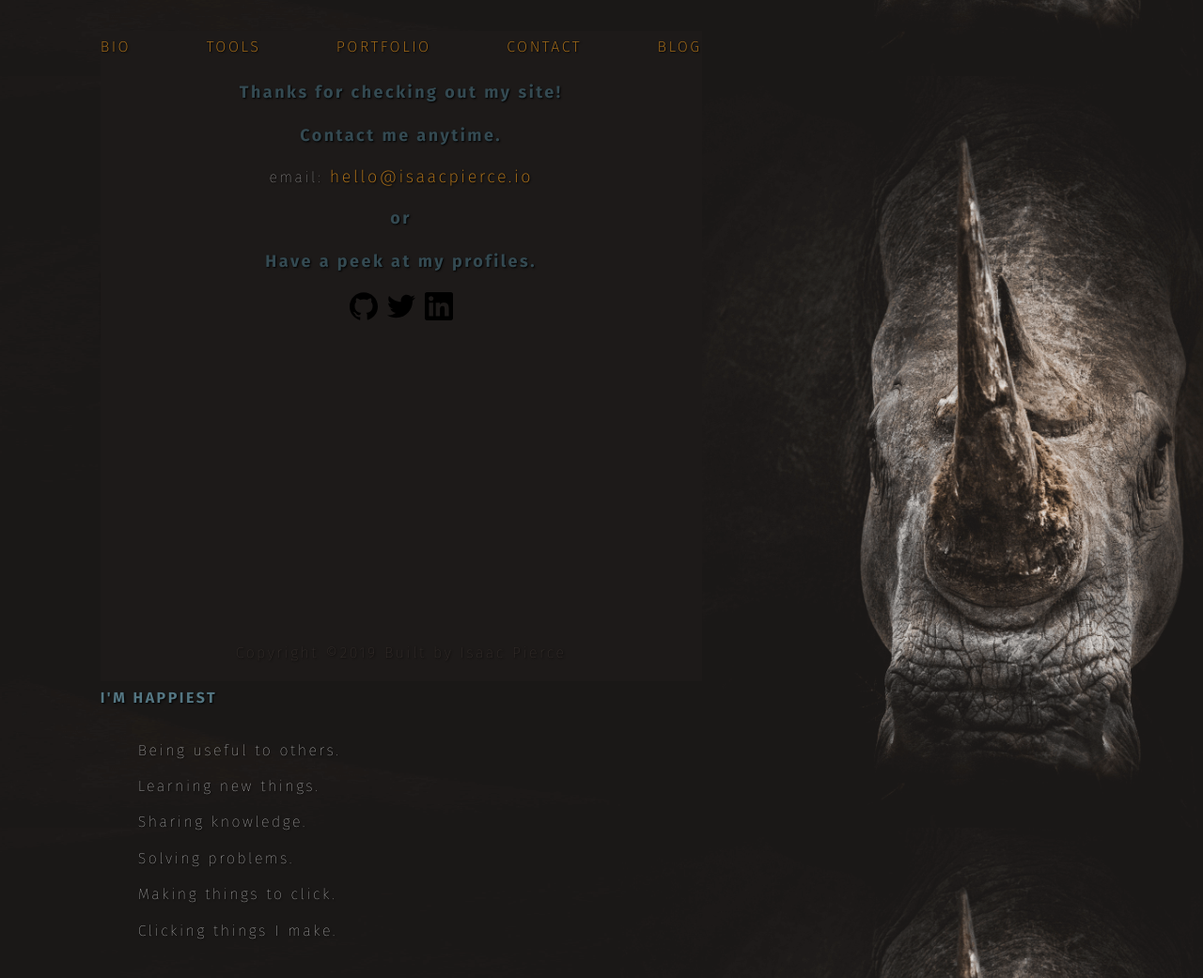
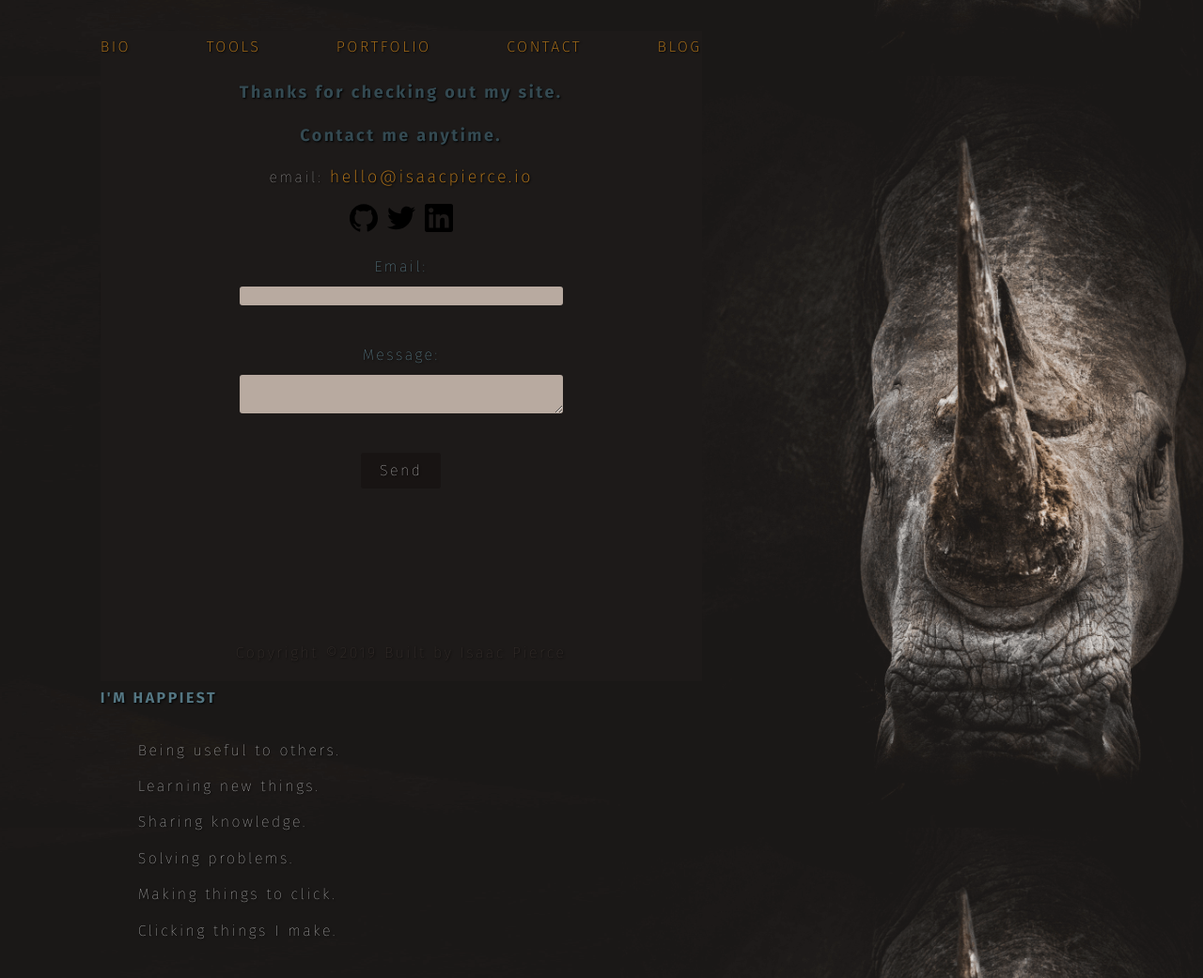
Before and after one commit to isaacdpierce/isaacpierce-gatsby, a Gatsby site: page / in a window 1280 px wide. Shown: the part 719-1760 px from the top of the page at 94% size. Built offline with nearby package versions, Linux system fonts and the light colour scheme; Gatsby itself is replaced by a stand-in of ours; some packages are replaced by stand-ins of ours.

Commit message:
Adds form to contact section.

```diff
--- /dev/null
+++ b/src/components/contactForm.js
@@ -0,0 +1,75 @@
+import React from 'react';
+import styled from 'styled-components';
+
+const StyledContactForm = styled.form`
+  &,
+  label {
+    display: flex;
+    flex-direction: column;
+  }
+
+  input,
+  textarea,
+  button {
+    border-radius: 3px;
+    border: black;
+  }
+  input,
+  textarea {
+    background-color: #b8aaa0;
+    margin-top: 1rem;
+    color: black;
+  }
+  label {
+    color: #74a5b6;
+  }
+  button {
+    background-color: #181413;
+    padding: 1rem 2rem;
+    transition: background-color 0.5s ease-in-out;
+    :hover {
+      background-color: #211c1a;
+    }
+    :active {
+      background-color: #111111;
+    }
+  }
+  .bot-hidden {
+    display: none;
+  }
+`;
+
+const ContactForm = () => {
+  const botLabel = `Don’t fill this out if you're human`;
+
+  return (
+    <StyledContactForm
+      method='POST'
+      name='form-name'
+      value='contact'
+      netlify-honeypot='bot-field'
+      data-netlify='true'
+    >
+      <p class='bot-hidden' aria-label={botLabel}>
+        <label>
+          {botLabel} <input name='bot-field' />
+        </label>
+      </p>
+      <p>
+        <label>
+          Email: <input type='text' name='email' />
+        </label>
+      </p>
+      <p>
+        <label>
+          Message: <textarea name='message'></textarea>
+        </label>
+      </p>
+      <p>
+        <button type='submit'>Send</button>
+      </p>
+    </StyledContactForm>
+  );
+};
+
+export default ContactForm;
--- a/src/components/header.js
+++ b/src/components/header.js
@@ -17,7 +17,7 @@ const StyledHeader = styled.header.attrs({
   background-size: cover;
   padding-bottom: 1rem;
   position: sticky;
-  top: ${props => (props.root ? -39 : 0)};
+  top: ${props => (props.root ? -39 : 0)}vh;
   z-index: 99;
 
   :before {
--- a/src/components/mainNav.js
+++ b/src/components/mainNav.js
@@ -1,5 +1,6 @@
 import React from 'react';
 import { Link } from 'gatsby';
+import ContactForm from './contactForm';
 import StyledSocialIcon from '../themes/styledSocialIcon';
 import useSiteMetadata from '../hooks/useSiteMetadata';
 import icons from '../images/icons/social';
@@ -87,10 +88,8 @@ const MainNav = () => {
     <StyledMainNav>
       <ul className='list-flex'>{nav}</ul>
       <section className='contact'>
-        <div>
-          <p>Thanks for checking out my site!</p>
-          <p>Contact me anytime.</p>
-        </div>
+        <p>Thanks for checking out my site.</p>
+        <p>Contact me anytime.</p>
         <p className='contact__tag'>
           email:
           <a href='mailto:hello@isaacpierce.io' rel='noopener noreferrer'>
@@ -98,8 +97,6 @@ const MainNav = () => {
             hello@isaacpierce.io
           </a>
         </p>
-        <p>or</p>
-        <p>Have a peek at my profiles.</p>
 
         <div className='icons'>
           <a
@@ -124,6 +121,7 @@ const MainNav = () => {
             <StyledSocialIcon src={icons.linkedin} alt='LinkedIn icon' />
           </a>
         </div>
+        <ContactForm />
       </section>
       <section className='copyright'>
         Copyright &copy;2019 Built by Isaac Pierce
```
